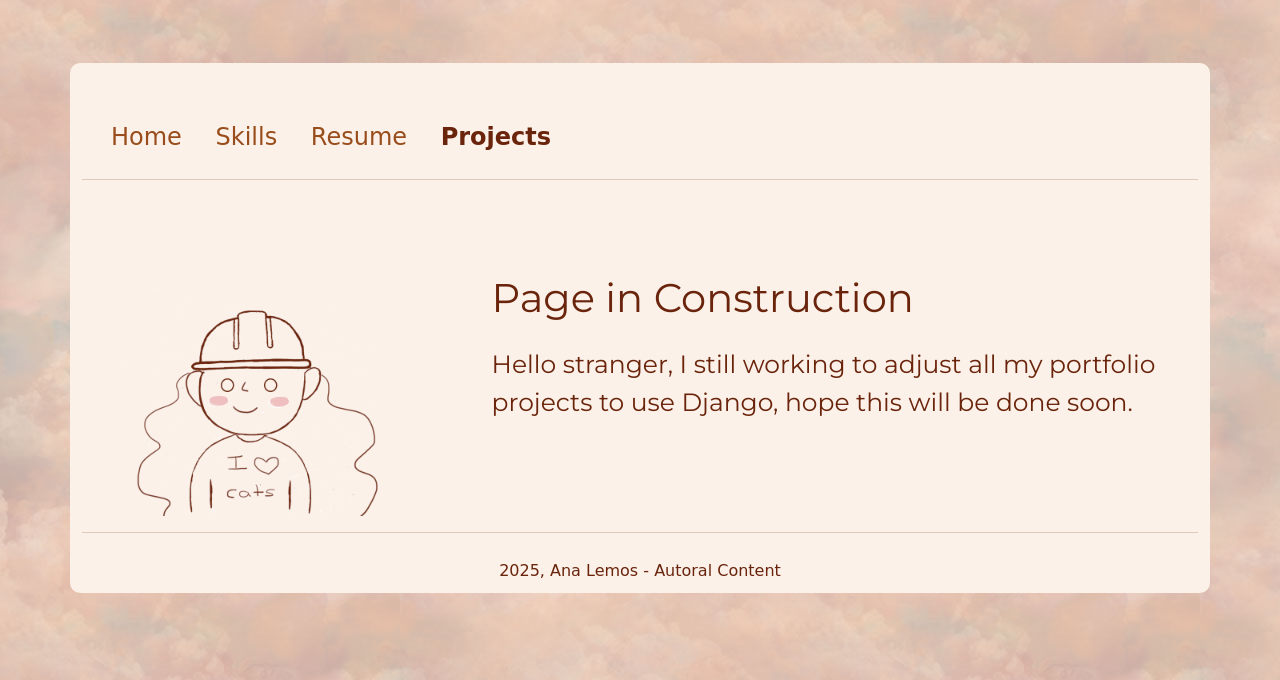
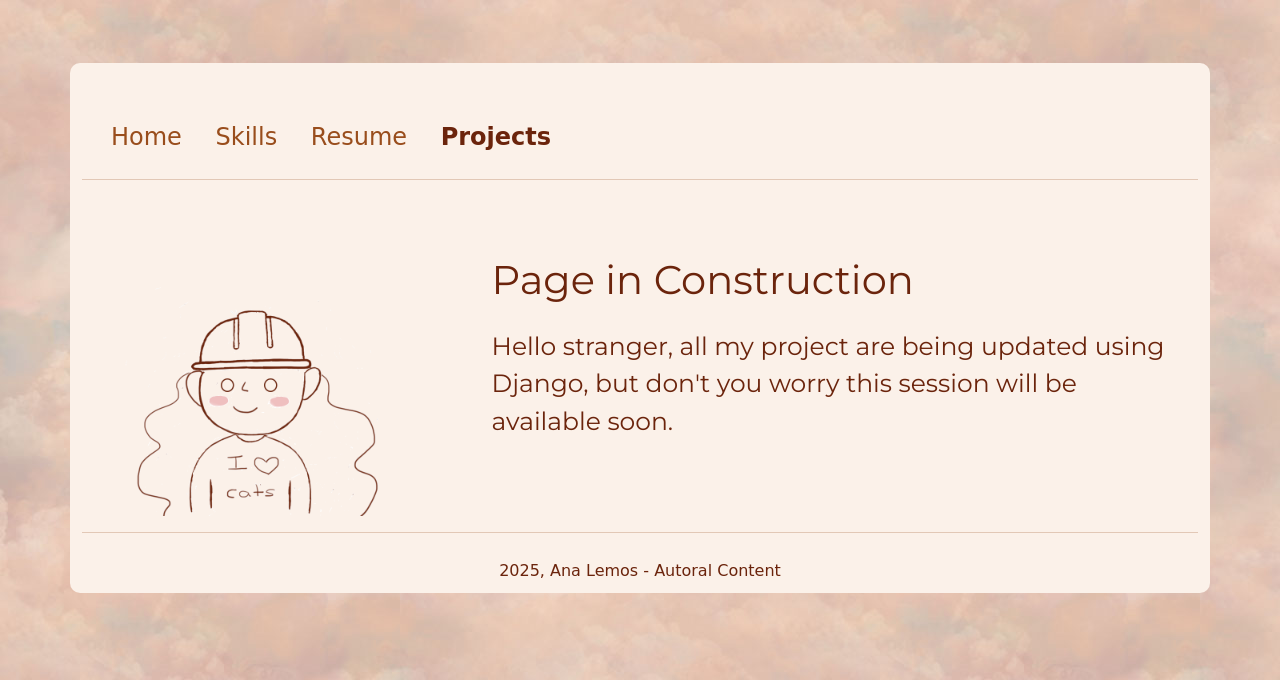
Before and after one commit to carol1692/my_portfolio, a Django app: page /portfolio/projects in a window 1280 px wide. Shown: the top 680 px of the page. Run offline with Django 5.2, Linux system fonts and the light colour scheme; some libraries are stand-ins or nearby versions; some web fonts are replaced.

Commit message:
fix texts, ipdate of cv

```diff
--- a/my_portfolio/ana_portfolio/portfolio/templates/portfolio/index.html
+++ b/my_portfolio/ana_portfolio/portfolio/templates/portfolio/index.html
@@ -5,7 +5,7 @@
         <div class="row">
             <div class="col-8 content" id="english_content" >
             <h1 class="montserrat-font body-font px-3"> Hi, I'm Ana </h1>
-            <p class="montserrat-font body-font ft-body-size mt-4 px-3"> I'm an I.T professional with about 8 years of experience now. During these years had the chance to work as web developer, execution tester and security support on cloud servers</p>
+            <p class="montserrat-font body-font ft-body-size mt-4 px-3"> I'm an I.T professional with about 8 years of experience now. During these years had the chance to work as web developer, execution tester and security support on cloud servers.</p>
             <p class="montserrat-font body-font ft-body-size mt-4 px-3"> This web page was created using Python, Javascript, Django, Bootstrap and google fonts, text content, images and animations are autoral creations. </p>
             </div>
 
--- a/my_portfolio/ana_portfolio/portfolio/templates/portfolio/projects.html
+++ b/my_portfolio/ana_portfolio/portfolio/templates/portfolio/projects.html
@@ -9,7 +9,7 @@
             </div>
             <div class="col-8 content" id="english_content" >
               <h1 class="montserrat-font body-font px-3">Page in Construction </h1>
-              <p class="montserrat-font body-font ft-body-size mt-4 px-3"> Hello stranger, I still working to adjust all my portfolio projects to use Django, hope this will be done soon.</p>
+              <p class="montserrat-font body-font ft-body-size mt-4 px-3"> Hello stranger, all my project are being updated using Django, but don't you worry this session will be available soon.</p>
             </div>
         </div>
 
```
Also changed, not shown: my_portfolio/ana_portfolio/portfolio/static/portfolio/img/github-logo.png (added), 1 other file.
